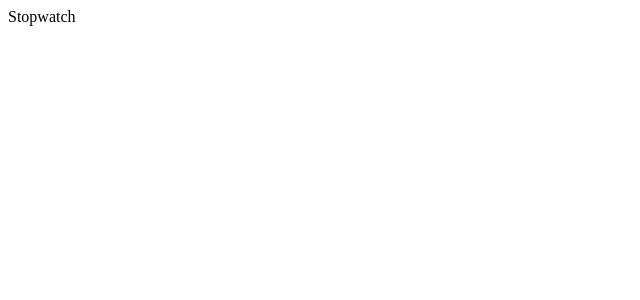
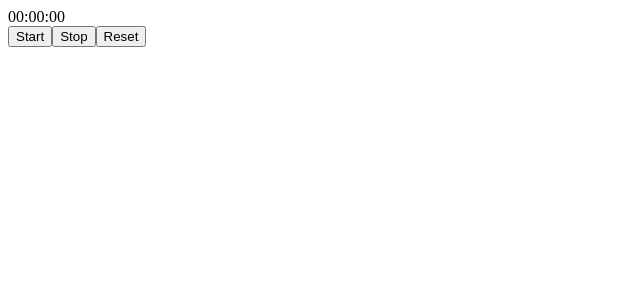
Before and after one commit to atikmahmud482/React-js-19-2025-, a React (Vite) app in the folder React-Full-Course/: page / in a window 1280 px wide. Shown: the top 300 px of the page, without its empty margins (0-640 px from the left). Built offline with nearby package versions, Linux system fonts and the light colour scheme.

Commit message:
Stopwatch

```diff
--- a/React-Full-Course/src/Stopwatch.jsx
+++ b/React-Full-Course/src/Stopwatch.jsx
@@ -1,11 +1,35 @@
-import React, { useRef, useState } from "react";
+import React, { useEffect, useRef, useState } from "react";
 
 function Stopwatch() {
   const [isRunning, setIsRunning] = useState(false);
   const [elapsedTime, setElapsedTime] = useState(0);
   const intervalIdRef = useRef(null);
+  const startTimeRef = useRef(0);
 
-  return <div>Stopwatch</div>;
+  useEffect(() => {}, [isRunning]);
+
+  function start() {
+    return "dsfljksd";
+  }
+  function stop() {}
+  function reset() {}
+  function formatTime() {
+    return `00:00:00`;
+  }
+  return (
+    <div className="stopwatch">
+      <div className="display">{formatTime()} </div>
+      <button onClick={start} className="start-button">
+        Start
+      </button>
+      <button onClick={stop} className="stop-button">
+        Stop
+      </button>
+      <button onClick={reset} className="reset-button">
+        Reset
+      </button>
+    </div>
+  );
 }
 
 export default Stopwatch;
```
